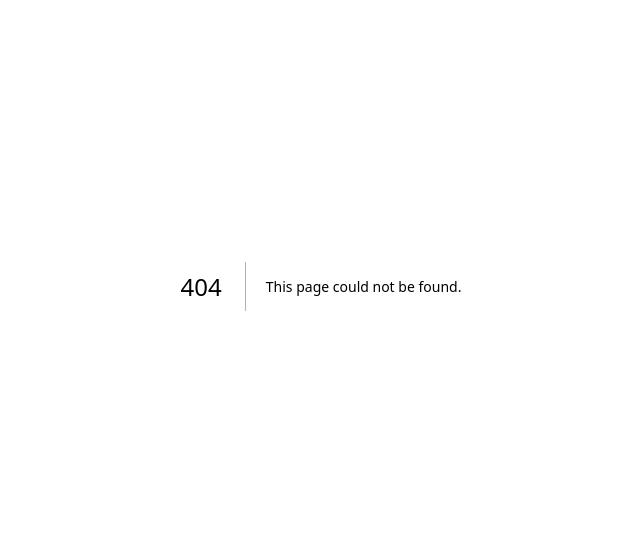
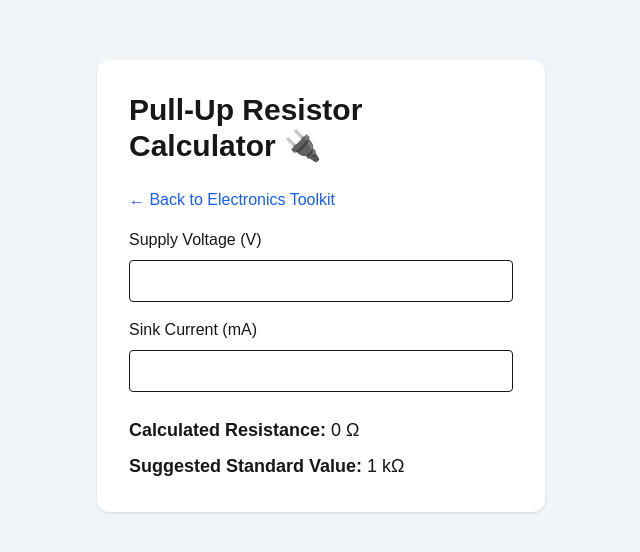
Before and after one commit to Anouar-azzi-spec/electrokit, a Next.js app: page /pullup-resistor in a window 1280 px wide. Before the commit this address had no page. Shown: the part 114-666 px from the top of the page, without its empty margins (319-959 px from the left). Built offline with nearby package versions, Linux system fonts and the light colour scheme.

Commit message:
Add pull-up resistor calculator

```diff
--- a/src/app/electronics/page.tsx
+++ b/src/app/electronics/page.tsx
@@ -40,6 +40,9 @@ export default function ElectronicsPage() {
           <Link href="/capacitor-decoder" className="p-6 bg-pink-200 rounded-xl shadow">
            Capacitor Code Decoder 🔋
           </Link>
+          <Link href="/pullup-resistor" className="p-6 bg-indigo-200 rounded-xl shadow">
+            Pull-Up Resistor Calculator 🔌
+          </Link>
 
 
         </div>
--- /dev/null
+++ b/src/app/pullup-resistor/page.tsx
@@ -0,0 +1,79 @@
+"use client";
+
+import { useState } from "react";
+import Link from "next/link";
+
+export default function PullUpResistorPage() {
+  const [voltage, setVoltage] = useState("");
+  const [current, setCurrent] = useState("");
+
+  const resistance =
+    Number(voltage || 0) /
+    ((Number(current || 0) || 1) / 1000);
+
+  function nearestStandard(value: number) {
+    if (value <= 1000) return "1 kΩ";
+    if (value <= 2200) return "2.2 kΩ";
+    if (value <= 4700) return "4.7 kΩ";
+    if (value <= 10000) return "10 kΩ";
+    if (value <= 22000) return "22 kΩ";
+    if (value <= 47000) return "47 kΩ";
+
+    return "100 kΩ";
+  }
+
+  return (
+    <main className="min-h-screen bg-slate-100 flex items-center justify-center p-6">
+      <div className="bg-white p-8 rounded-xl shadow w-full max-w-md">
+
+        <h1 className="text-3xl font-bold mb-6">
+          Pull-Up Resistor Calculator 🔌
+        </h1>
+
+        <Link
+          href="/electronics"
+          className="text-blue-600 hover:underline mb-4 block"
+        >
+          ← Back to Electronics Toolkit
+        </Link>
+
+        <label className="block mb-2">
+          Supply Voltage (V)
+        </label>
+
+        <input
+          type="number"
+          value={voltage}
+          onChange={(e) => setVoltage(e.target.value)}
+          className="w-full border p-2 rounded mb-4"
+        />
+
+        <label className="block mb-2">
+          Sink Current (mA)
+        </label>
+
+        <input
+          type="number"
+          value={current}
+          onChange={(e) => setCurrent(e.target.value)}
+          className="w-full border p-2 rounded mb-6"
+        />
+
+        <div className="space-y-2 text-lg">
+
+          <p>
+            <strong>Calculated Resistance:</strong>{" "}
+            {resistance.toFixed(0)} Ω
+          </p>
+
+          <p>
+            <strong>Suggested Standard Value:</strong>{" "}
+            {nearestStandard(resistance)}
+          </p>
+
+        </div>
+
+      </div>
+    </main>
+  );
+}
```
